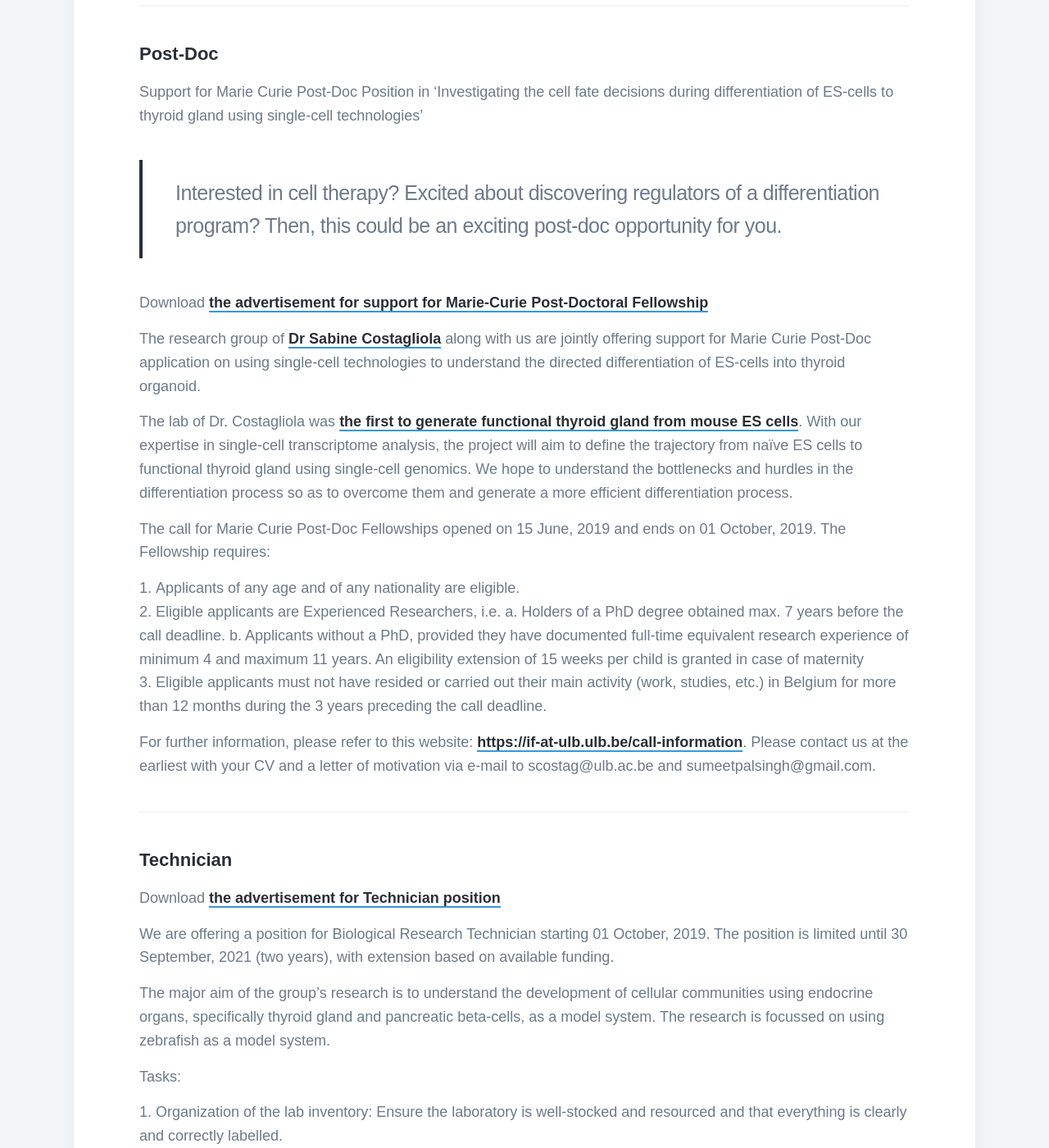
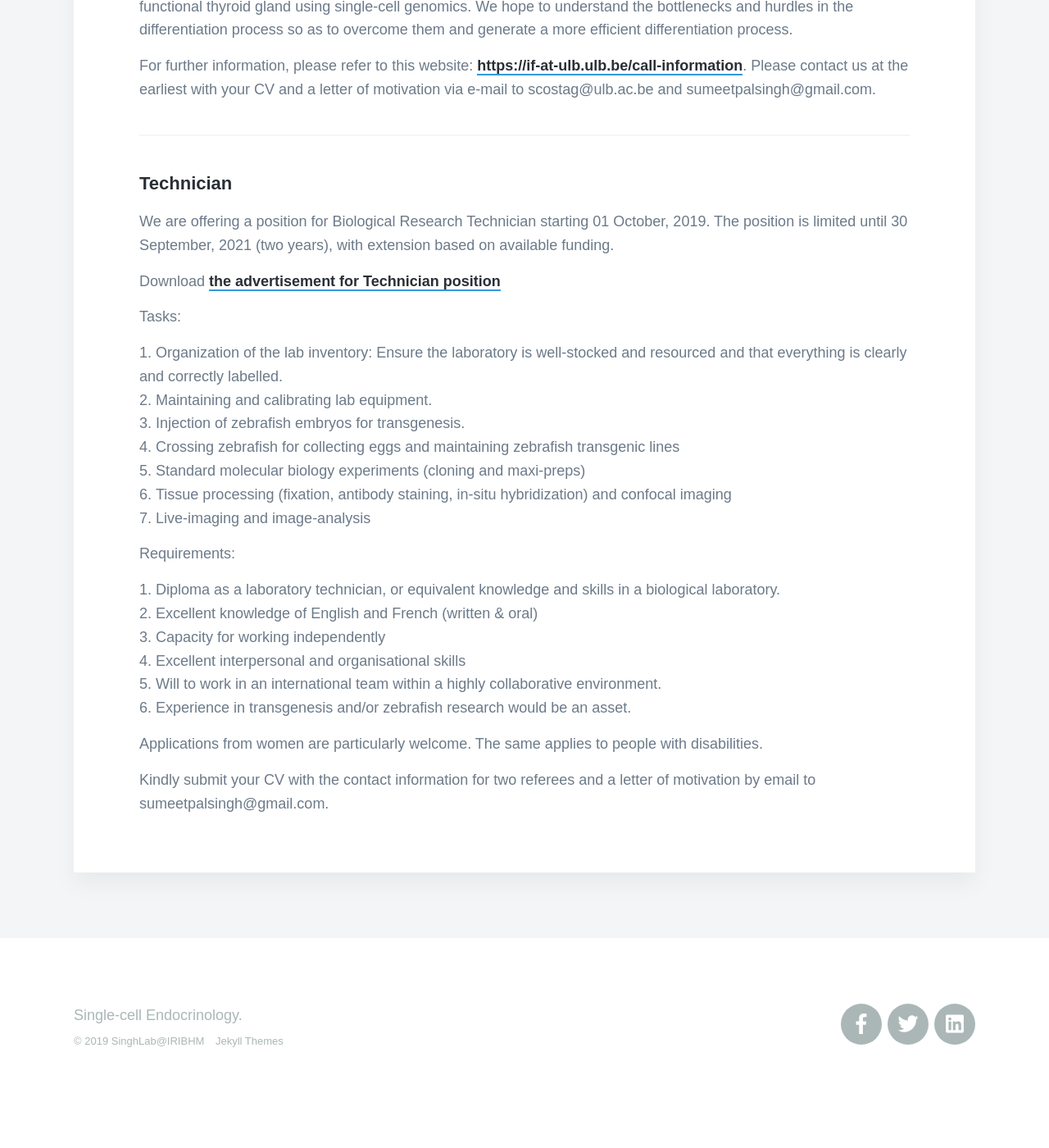
Before and after one commit to sumeetpalsingh/sumeetpalsingh.github.io, a Jekyll site: the page built from _pages/vacancies.md, in a window 1280 px wide and 1400 px high, scrolled down 1419 px. Shown: the whole window at 82% size. Built offline with Jekyll 4.4.1, drawn with Linux system fonts in a browser that asks for light colours; nearby versions of some CDN libraries; some web fonts are replaced; after the commit the page ends 2775 px from its top, so only the background shows below that; some of the changed text lies outside the part shown.

Commit message:
Update vacancies.md

```diff
--- a/_pages/vacancies.md
+++ b/_pages/vacancies.md
@@ -7,27 +7,11 @@
 
 #### PhD
 
+We are offering a PhD position starting 01 October, 2019.
+
 Download [the advertisement for fully funded PhD position][1]
 
-We are offering a PhD position starting 01 October, 2019.
-
 The PhD student will be involved in live-imaging intercellular signalling pathways in the thyroid gland (https://sumeetpalsingh.github.io/project/live-imaging), and for developing tools modulating cAMP signalling in thyroid follicular cells. The tool development would additional lead to new models of hypo- and hyperthyroid disease models.
-
-The PhD student is expected to:
-1.	Read literature and keep up-to-date with the current knowledge in the field.
-2.	Gain independence in planning, conduction and analysis of experiments.
-3.	Generate publication quality figures for presentations, manuscripts and grant applications.
-4.	Draft manuscripts for publication.
-5.	She/he will be required to attend institute seminars, encouraged to participate in after-hours social events and take part in retreats.
-6.	She/he will be encouraged to undertake skill-development courses (particularly bioinformatics skills) in the university or online (such as Coursera)
-
-Requirements:
-1.	Diplomas and degrees equivalent to a European Union Master's degree, which includes project work summarized in a written “small thesis”
-2.	Three referees willing to provide letter of recommendations
-3.	Excellent knowledge of English
-4.	Excellent interpersonal and organisational skills
-
-Kindly submit your CV with the contact information for three referees and a letter of motivation by email to sumeetpalsingh@gmail.com.
 
 [1]:{{ site.url }}/vacancy/PhD.pdf
 
@@ -45,13 +29,6 @@
 
 The lab of Dr. Costagliola was [the first to generate functional thyroid gland from mouse ES cells](https://www.ncbi.nlm.nih.gov/pubmed/23051751). With our expertise in single-cell transcriptome analysis, the project will aim to define the trajectory from naïve ES cells to functional thyroid gland using single-cell genomics. We hope to understand the bottlenecks and hurdles in the differentiation process so as to overcome them and generate a more efficient differentiation process.
 
-The call for Marie Curie Post-Doc Fellowships opened on 15 June, 2019 and ends on 01 October, 2019. The Fellowship requires:
-1.	Applicants of any age and of any nationality are eligible.
-2.	Eligible applicants are Experienced Researchers, i.e.
-a.	Holders of a PhD degree obtained max. 7 years before the call deadline.
-b.	Applicants without a PhD, provided they have documented full-time equivalent research experience of minimum 4 and maximum 11 years. An eligibility extension of 15 weeks per child is granted in case of maternity
-3.	Eligible applicants must not have resided or carried out their main activity (work, studies, etc.) in Belgium for more than 12 months during the 3 years preceding the call deadline.
-
 For further information, please refer to this website: [https://if-at-ulb.ulb.be/call-information](https://if-at-ulb.ulb.be/call-information).
 Please contact us at the earliest with your CV and a letter of motivation via e-mail to scostag@ulb.ac.be and sumeetpalsingh@gmail.com.
 
@@ -61,28 +38,26 @@
 
 #### Technician
 
+We are offering a position for Biological Research Technician starting 01 October, 2019. The position is limited until 30 September, 2021 (two years), with extension based on available funding.
+
 Download [the advertisement for Technician position][3]
 
-We are offering a position for Biological Research Technician starting 01 October, 2019. The position is limited until 30 September, 2021 (two years), with extension based on available funding.
-
-The major aim of the group’s research is to understand the development of cellular communities using endocrine organs, specifically thyroid gland and pancreatic beta-cells, as a model system. The research is focussed on using zebrafish as a model system.
-
 Tasks:
-1.	Organization of the lab inventory: Ensure the laboratory is well-stocked and resourced and that everything is clearly and correctly labelled.
-2.	Maintaining and calibrating lab equipment.
-3.	Injection of zebrafish embryos for transgenesis.
-4.	Crossing zebrafish for collecting eggs and maintaining zebrafish transgenic lines
-5.	Standard molecular biology experiments (cloning and maxi-preps)
-6.	Tissue processing (fixation, antibody staining, in-situ hybridization) and confocal imaging
-7.	Live-imaging and image-analysis
+1. Organization of the lab inventory: Ensure the laboratory is well-stocked and resourced and that everything is clearly and correctly labelled.
+2. Maintaining and calibrating lab equipment.
+3. Injection of zebrafish embryos for transgenesis.
+4. Crossing zebrafish for collecting eggs and maintaining zebrafish transgenic lines
+5. Standard molecular biology experiments (cloning and maxi-preps)
+6. Tissue processing (fixation, antibody staining, in-situ hybridization) and confocal imaging
+7. Live-imaging and image-analysis
 
 Requirements:
-1.	Diploma as a laboratory technician, or equivalent knowledge and skills in a biological laboratory.
-2.	Excellent knowledge of English and French (written & oral)
-3.	Capacity for working independently
-4.	Excellent interpersonal and organisational skills
-5.	Will to work in an international team within a highly collaborative environment.
-6.	Experience in transgenesis and/or zebrafish research would be an asset.
+1. Diploma as a laboratory technician, or equivalent knowledge and skills in a biological laboratory.
+2. Excellent knowledge of English and French (written & oral)
+3. Capacity for working independently
+4. Excellent interpersonal and organisational skills
+5. Will to work in an international team within a highly collaborative environment.
+6. Experience in transgenesis and/or zebrafish research would be an asset.
 
 Applications from women are particularly welcome. The same applies to people with disabilities.
 
```
